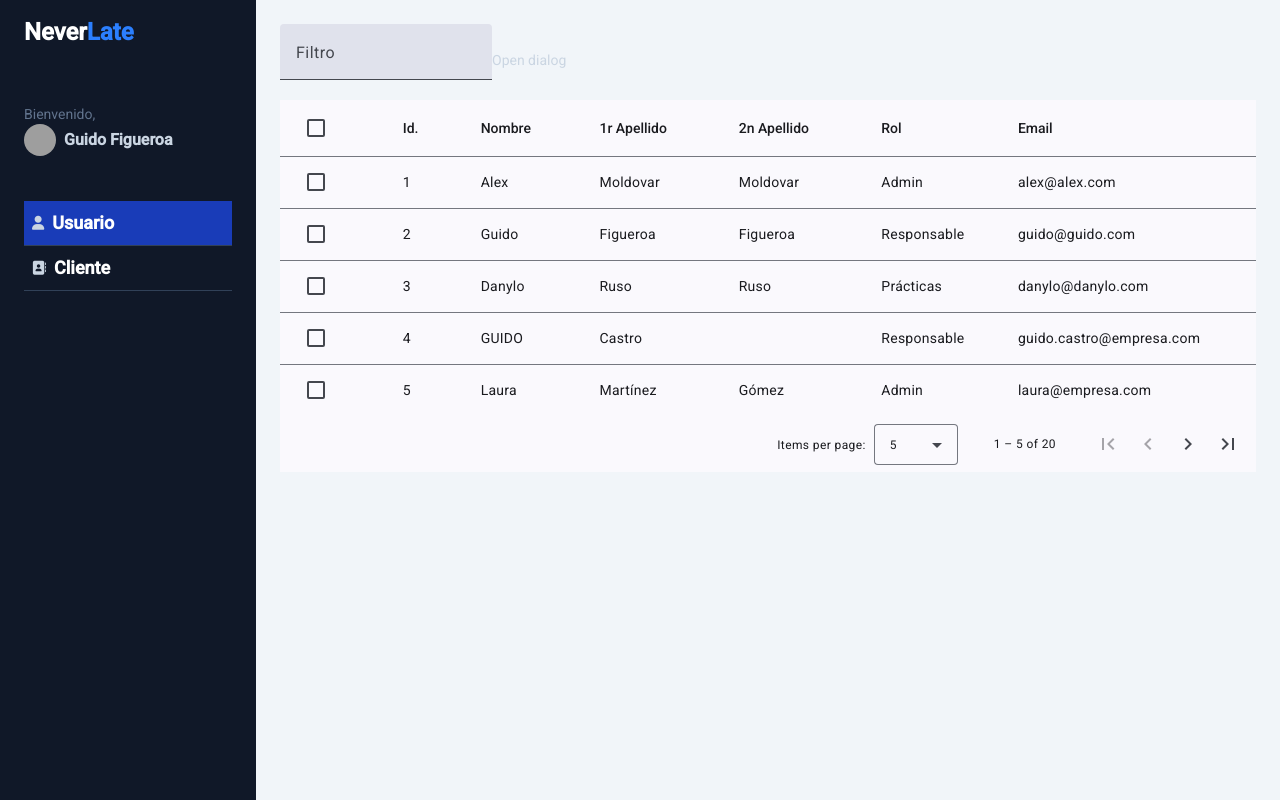
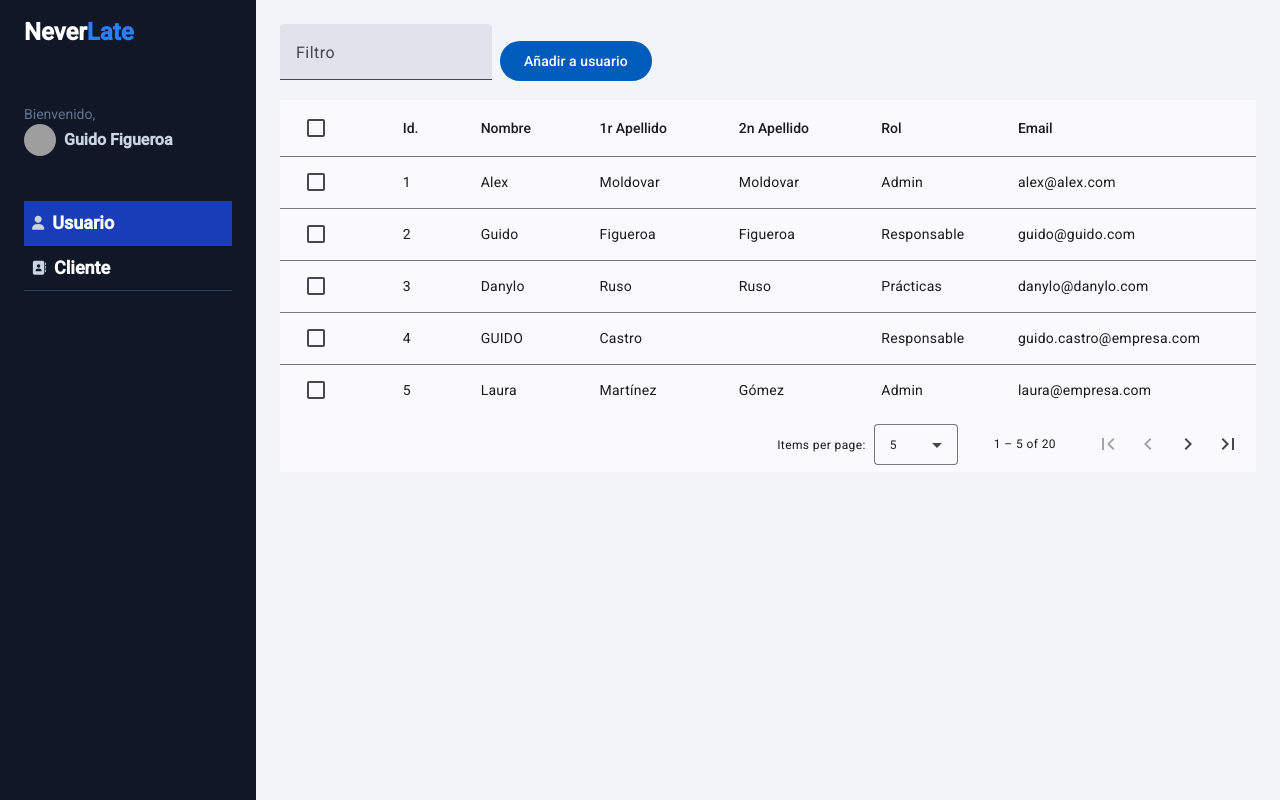
Before and after one commit to GuidoFC/NeverLate, an Angular app: page /dashboard/user in a window 1280 px wide. Built offline with nearby package versions, Linux system fonts and the light colour scheme; grey boxes are pictures that could not be loaded.

Commit message:
Aspecto visual del boton de añadir usuario

```diff
--- a/src/app/dashboard/components/users-table/users-table.component.html
+++ b/src/app/dashboard/components/users-table/users-table.component.html
@@ -3,7 +3,7 @@
   <input matInput (keyup)="applyFilter($event)" placeholder="Ex. Mario" #inputFiltro>
 </mat-form-field>
 
-<button matButton (click)="openDialog()">Open dialog</button>
+<button mat-flat-button color="primary" class="ml-2" (click)="openDialog()">Añadir a usuario</button>
 
 <table mat-table [dataSource]="tableUsersDataSource" matSort class="mat-elevation-z8">
 
--- a/src/app/dashboard/components/users-table/users-table.component.ts
+++ b/src/app/dashboard/components/users-table/users-table.component.ts
@@ -8,6 +8,7 @@ import {MatPaginator, MatPaginatorModule} from '@angular/material/paginator';
 import {TableUser} from '../../interface/interface-tableUser';
 import {MatDialog} from '@angular/material/dialog';
 import {AddUserDialog} from './users-table-dialog/add-user-dialog';
+import {MatButtonModule} from '@angular/material/button';
 
 
 @Component({
@@ -19,6 +20,7 @@ import {AddUserDialog} from './users-table-dialog/add-user-dialog';
     MatPaginatorModule,
     MatSortModule,
     MatSort,
+    MatButtonModule
   ],
   standalone: true,
   templateUrl: './users-table.component.html',
```
